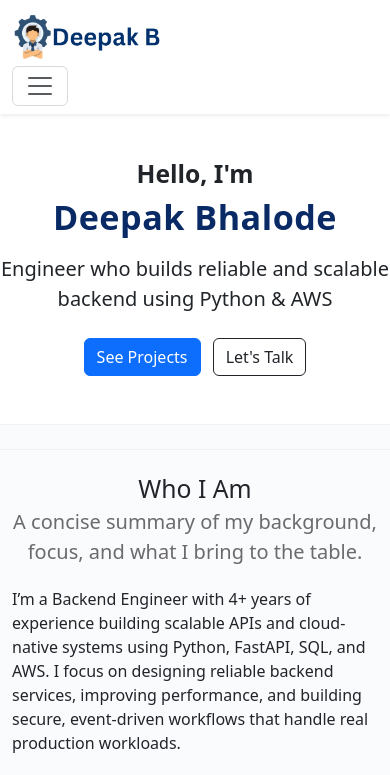
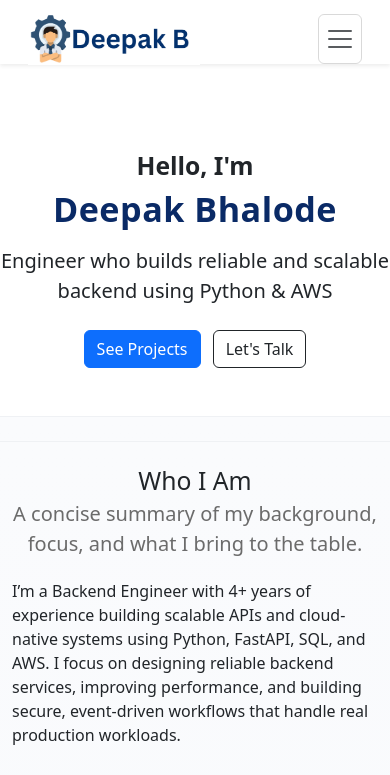
Before and after one commit to deepakBhalode/deepakbhalode.github.io, a plain HTML site: page index.html in a window 390 px wide. Shown: the top 775 px of the page. Drawn offline with nearby package versions, Linux system fonts and the light colour scheme.

Commit message:
navbar issue for mobile fixed.

```diff
--- a/style.css
+++ b/style.css
@@ -17,6 +17,11 @@
     body { padding-top: var(--nav-height); }
   }
 
+  @media (max-width: 450px) {
+    :root { --nav-height: 52px; }
+    body { padding-top: var(--nav-height); }
+  }
+
 
   /* =========================================================
      NAVBAR
@@ -25,6 +30,8 @@
     width: 25%;
     height: auto;
   }
+
+
 
   .navbar-light .nav-link {
     color: #0A2A66;
@@ -399,3 +406,99 @@
   }
 
 }
+
+/* =========================
+   NAVBAR MOBILE STABILITY FIX
+   Append this at the END of your stylesheet
+   ========================= */
+
+/* Ensure root nav-height matches runtime expectations for tiny/phone screens */
+@media (max-width: 576px) {
+  :root { --nav-height: 64px; } /* smaller but comfortable nav height on phones */
+  body { padding-top: var(--nav-height); }
+}
+
+/* Make fixed navbar have a predictable height and centered content */
+.navbar-fixed,
+nav.navbar {
+  height: var(--nav-height);
+  min-height: var(--nav-height);
+  display: flex;
+  align-items: center;
+  padding-left: 1rem;
+  padding-right: 1rem;
+  box-sizing: border-box;
+}
+
+/* Brand row: logo + title aligned vertically */
+.navbar-brand {
+  display: inline-flex;
+  align-items: center;
+  gap: 0.5rem;
+  text-decoration: none;
+  white-space: nowrap;
+  max-width: 72%;
+  overflow: hidden;
+  align-self: center;
+}
+
+/* Prefer max-height for logo instead of percentage width */
+.nav-logo {
+  width: auto !important;
+  max-height: calc(var(--nav-height) - 16px);
+  display: block;
+  object-fit: contain;
+}
+
+/* Neutralize earlier media rule that set width:45% on tiny screens */
+@media (max-width: 450px) {
+  .nav-logo {
+    width: auto !important;
+    max-height: calc(var(--nav-height) - 12px);
+  }
+}
+
+/* Make the toggler vertically centered and small enough */
+.navbar-toggler {
+  margin-left: auto;
+  display: inline-flex;
+  align-items: center;
+  justify-content: center;
+  height: calc(var(--nav-height) - 14px);
+  width: 44px;
+  padding: 6px;
+  border-radius: 6px;
+}
+
+/* If you use custom icon inside toggler, ensure it scales */
+.navbar-toggler .navbar-toggler-icon,
+.navbar-toggler svg,
+.navbar-toggler i {
+  height: 100%;
+  width: 100%;
+  display: inline-block;
+}
+
+/* Keep brand title from wrapping; show ellipsis if needed */
+.navbar-brand .brand-title,
+.navbar-brand .brand-text {
+  white-space: nowrap;
+  overflow: hidden;
+  text-overflow: ellipsis;
+  display: inline-block;
+  max-width: calc(60vw - 64px); /* prevents it from pushing the toggler on very tiny screens */
+  font-weight: 600;
+}
+
+/* On slightly larger screens allow logo to be a bit bigger */
+@media (min-width: 768px) {
+  .nav-logo {
+    max-height: calc(var(--nav-height) - 8px);
+  }
+  .navbar-brand { max-width: 60%; }
+}
+
+.navbar-fixed > * {
+  margin-top: 0;
+  margin-bottom: 0;
+}
```
